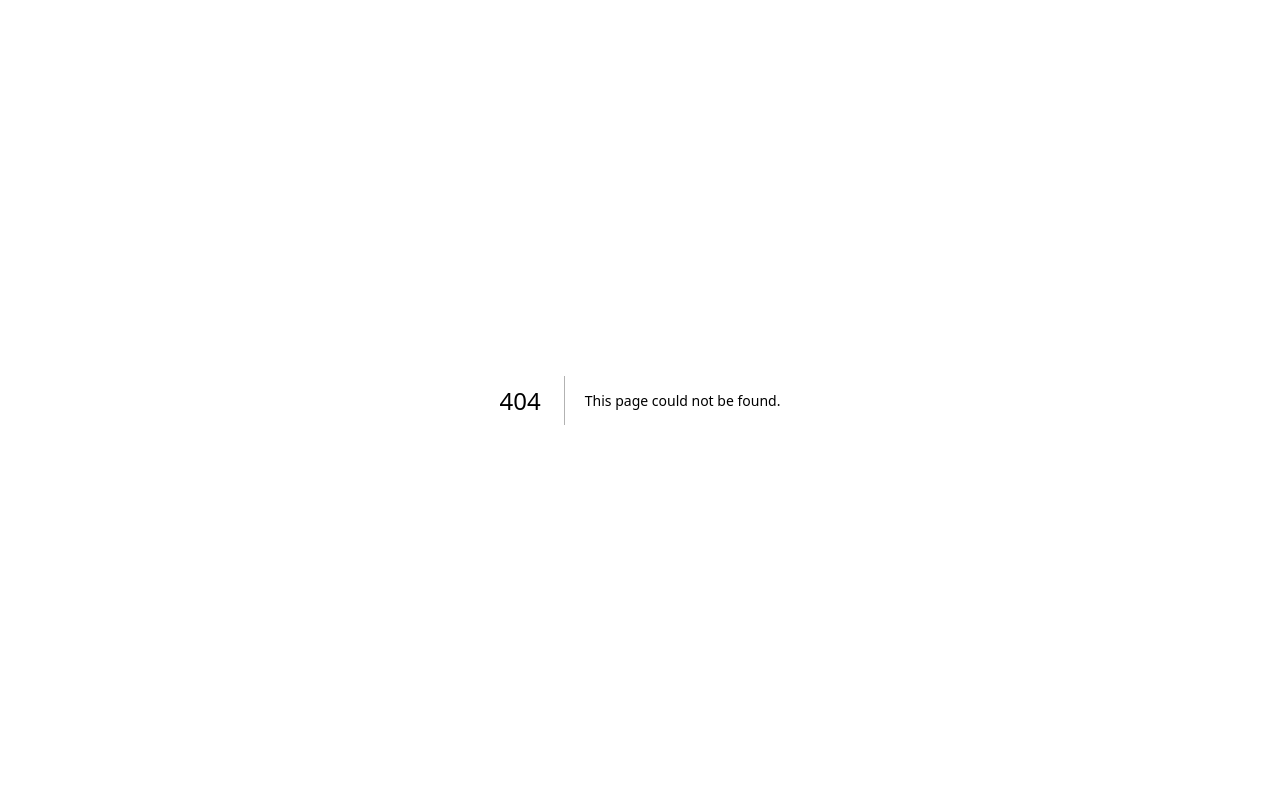
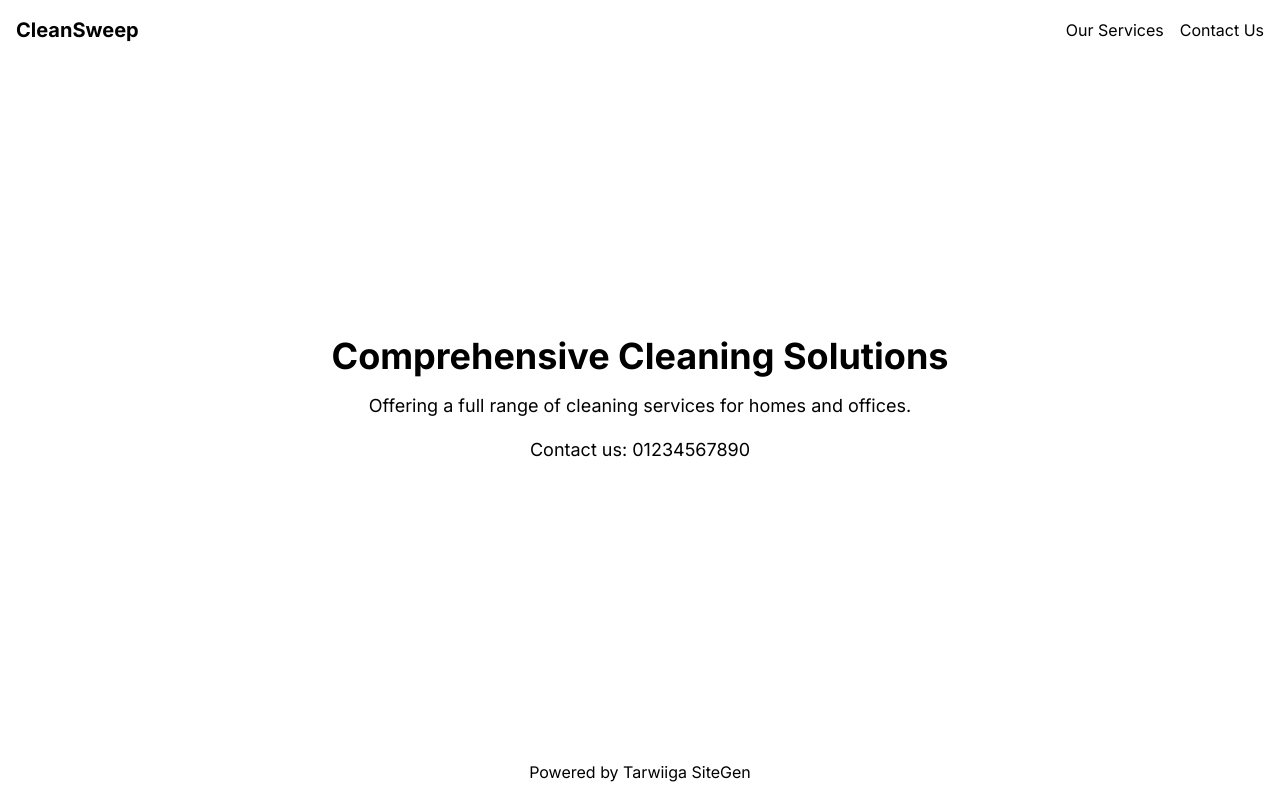
Before and after one commit to tarwiiga/tarwiiga_sites, a Next.js app: page /cleansweep/services in a window 1280 px wide. Before the commit this address had no page. Built offline with nearby package versions, Linux system fonts and the light colour scheme.

Commit message:
Deployed CleanSweep to https://sites.tarwiiga.com/cleansweep

```diff
--- /dev/null
+++ b/src/app/cleansweep/contact/page.tsx
@@ -0,0 +1,14 @@
+import Header from "@/elements/Header";
+import Hero from "@/elements/Hero";
+import Footer from "@/elements/Footer";
+import {home_page, page1, page2} from "../data";
+
+export default function Home() {
+  return (
+      <div>
+          <Header page={page2} home_page={home_page} page1={page1} page2={page2}/>
+          <Hero page={page2}/>
+          <Footer page={page2}/>
+      </div>
+  );
+}
--- /dev/null
+++ b/src/app/cleansweep/data.ts
@@ -0,0 +1,38 @@
+
+    import { PageType } from "@/utils/types";
+
+    export const page1: PageType = {
+        logoText: "CleanSweep",
+        title: "Our Services",
+        link: "/cleansweep/services",
+        headline: "Comprehensive Cleaning Solutions",
+        description: "Offering a full range of cleaning services for homes and offices.",
+        phone_number: "01234567890",
+        bgColor: "#f7f7f7",
+        textColor: "#000000",
+        pages: [],
+    }
+
+    export const page2: PageType = {
+        logoText: "CleanSweep",
+        title: "Contact Us",
+        link: "/cleansweep/contact",
+        headline: "Get in Touch",
+        description: "Contact us for all your cleaning needs.",
+        phone_number: "01234567890",
+        bgColor: "#ffffff",
+        textColor: "#000000",
+        pages: [],
+    }
+
+    export const home_page: PageType = {
+        logoText: "CleanSweep",
+        title: "Home",
+        link: "/cleansweep",
+        headline: "Welcome to CleanSweep",
+        description: "Professional Home and Office Cleaning Services",
+        phone_number: "01234567890",
+        bgColor: "#ffffff",
+        textColor: "#000000",
+        pages: [page1, page2],
+    }
--- /dev/null
+++ b/src/app/cleansweep/page.tsx
@@ -0,0 +1,14 @@
+import Header from "@/elements/Header";
+import Hero from "@/elements/Hero";
+import Footer from "@/elements/Footer";
+import {home_page, page1, page2} from "./data";
+
+export default function Home() {
+    return (
+        <div>
+            <Header page={home_page} home_page={home_page} page1={page1} page2={page2}/>
+            <Hero page={home_page}/>
+            <Footer page={home_page}/>
+        </div>
+    );
+}
--- /dev/null
+++ b/src/app/cleansweep/services/page.tsx
@@ -0,0 +1,14 @@
+import Header from "@/elements/Header";
+import Hero from "@/elements/Hero";
+import Footer from "@/elements/Footer";
+import {home_page, page1, page2} from "../data";
+
+export default function Home() {
+  return (
+      <div>
+          <Header page={page1} home_page={home_page} page1={page1} page2={page2}/>
+          <Hero page={page1}/>
+          <Footer page={page1}/>
+      </div>
+  );
+}
```
